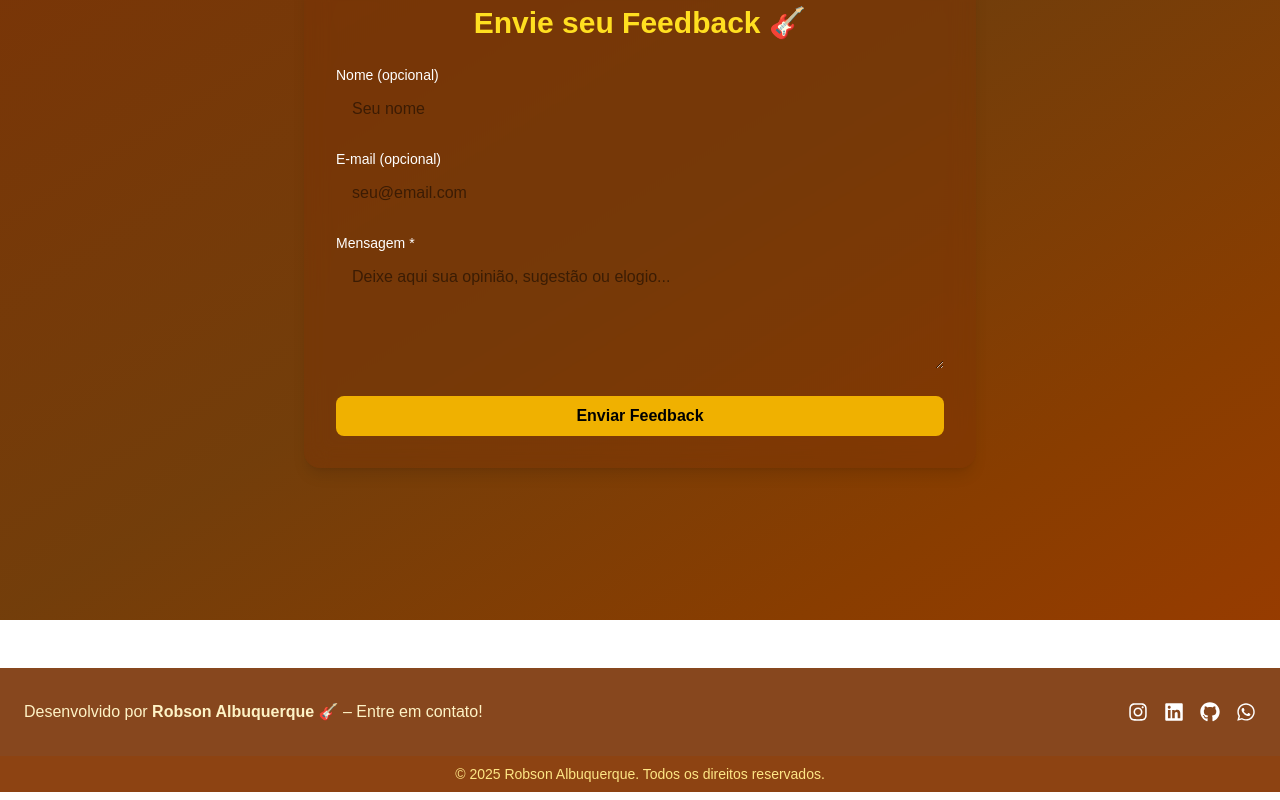
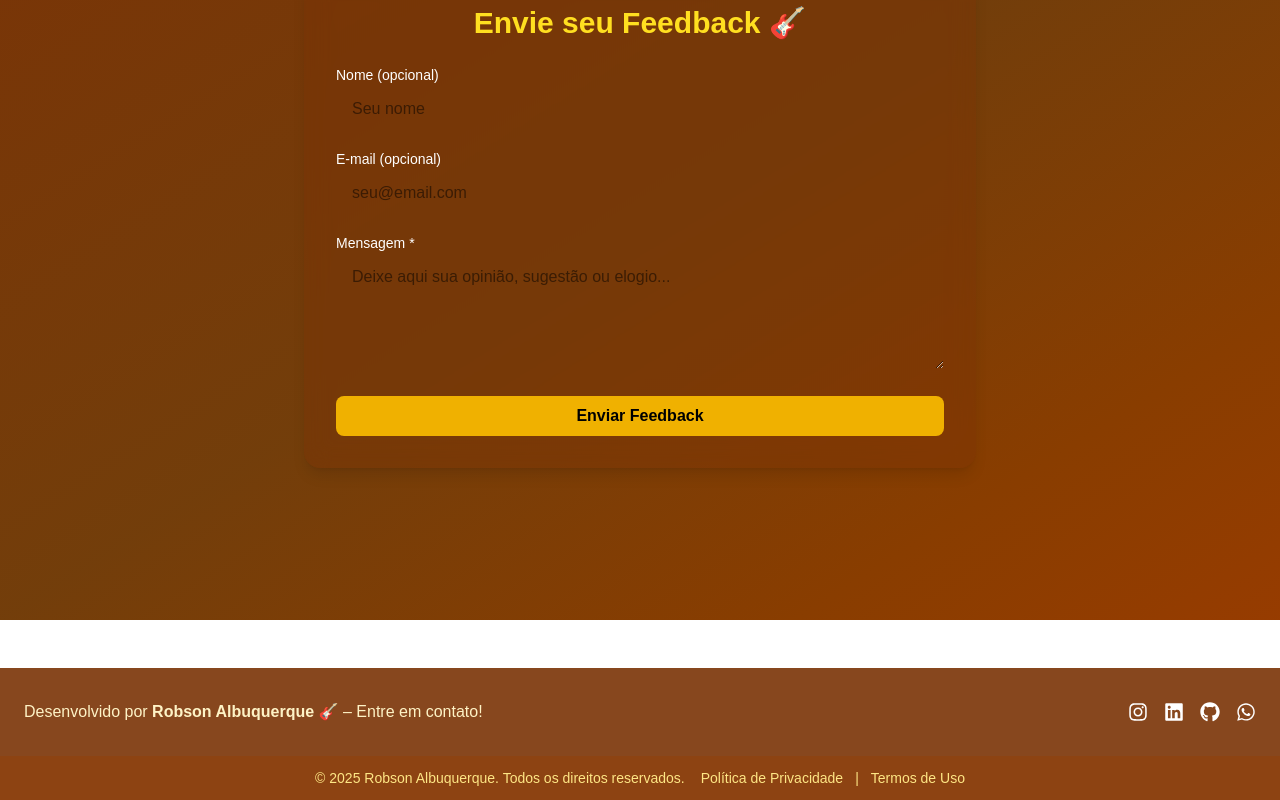
Before and after one commit to robsonalbuquerquedev/learningguitar, a Next.js app: page /feedback in a window 1280 px wide. Shown: the part 260-1060 px from the top of the page. Built offline with nearby package versions, Linux system fonts and the light colour scheme.

Commit message:
update: components Footer.tsx and Header.tsx

```diff
--- a/src/components/Footer.tsx
+++ b/src/components/Footer.tsx
@@ -1,16 +1,19 @@
 "use client";
 
+import Link from "next/link";
 import { FaLinkedin, FaGithub, FaInstagram, FaWhatsapp } from "react-icons/fa";
 
 export default function Footer() {
     return (
         <footer className="w-full bg-amber-900/90 backdrop-blur-md text-white mt-12">
-            <div className="max-w-7xl mx-auto px-6 py-8 flex flex-col sm:flex-row justify-between items-center gap-4">
+            <div className="max-w-7xl mx-auto px-6 py-8 flex flex-col sm:flex-row justify-between items-center gap-6">
 
                 {/* Texto de contato */}
-                <p className="text-sm sm:text-base text-amber-100">
-                    Desenvolvido por <strong>Robson Albuquerque</strong> 🎸 – Entre em contato!
-                </p>
+                <div className="text-center sm:text-left">
+                    <p className="text-sm sm:text-base text-amber-100">
+                        Desenvolvido por <strong>Robson Albuquerque</strong> 🎸 – Entre em contato!
+                    </p>
+                </div>
 
                 {/* Redes e contato */}
                 <div className="flex gap-4">
@@ -56,8 +59,24 @@ export default function Footer() {
                 </div>
             </div>
 
-            <div className="text-center text-xs sm:text-sm text-amber-200 bg-amber-800/40 py-2">
-                &copy; {new Date().getFullYear()} Robson Albuquerque. Todos os direitos reservados.
+            {/* Links de política e termos */}
+            <div className="flex flex-col sm:flex-row justify-center items-center gap-4 text-xs sm:text-sm text-amber-200 bg-amber-800/40 py-3">
+                <p>&copy; {new Date().getFullYear()} Robson Albuquerque. Todos os direitos reservados.</p>
+                <div className="flex gap-3">
+                    <Link
+                        href="/politica-de-privacidade"
+                        className="hover:text-yellow-300 transition-colors duration-200"
+                    >
+                        Política de Privacidade
+                    </Link>
+                    <span>|</span>
+                    <Link
+                        href="/termos-de-uso"
+                        className="hover:text-yellow-300 transition-colors duration-200"
+                    >
+                        Termos de Uso
+                    </Link>
+                </div>
             </div>
         </footer>
     );
--- a/src/components/Header.tsx
+++ b/src/components/Header.tsx
@@ -11,19 +11,23 @@ export default function Header() {
     const pathname = usePathname();
     const [menuOpen, setMenuOpen] = useState(false);
 
-    // Rotas do menu (sem "Projetos")
+    // ✅ Agora incluindo a rota de Feedback
     const links = [
         { name: "Home", href: "/" },
         { name: "Escalas", href: "/escalas" },
         { name: "Memorizar Braço", href: "/memorizar-braco-do-violao" },
         { name: "Sobre", href: "/sobre" },
+        { name: "Feedback", href: "/feedback" },
     ];
 
     return (
         <header className="fixed top-0 left-0 w-full bg-amber-900/90 backdrop-blur-md shadow-lg z-50">
             <div className="max-w-7xl mx-auto flex justify-between items-center p-4 sm:p-6">
                 {/* Logo / título */}
-                <Link href="/" className="text-2xl font-bold text-yellow-300 flex items-center gap-2">
+                <Link
+                    href="/"
+                    className="text-2xl font-bold text-yellow-300 flex items-center gap-2"
+                >
                     <Image
                         src="/robson.png"
                         alt="Robson Albuquerque"
@@ -37,7 +41,11 @@ export default function Header() {
                 {/* Menu desktop */}
                 <nav className="hidden sm:flex space-x-6">
                     {links.map((link) => (
-                        <Link key={link.href} href={link.href} className="relative text-white font-semibold transition-colors duration-200 hover:text-yellow-300">
+                        <Link
+                            key={link.href}
+                            href={link.href}
+                            className="relative text-white font-semibold transition-colors duration-200 hover:text-yellow-300"
+                        >
                             {link.name}
                             {pathname === link.href && (
                                 <motion.span
@@ -49,7 +57,7 @@ export default function Header() {
                     ))}
                 </nav>
 
-                {/* Menu mobile */}
+                {/* Botão do menu mobile */}
                 <div className="sm:hidden">
                     <button
                         onClick={() => setMenuOpen(!menuOpen)}
@@ -68,7 +76,9 @@ export default function Header() {
                             key={link.href}
                             href={link.href}
                             onClick={() => setMenuOpen(false)}
-                            className={`block py-2 text-white font-semibold transition-colors duration-200 hover:text-yellow-300 ${pathname === link.href ? "underline text-yellow-200" : ""
+                            className={`block py-2 text-white font-semibold transition-colors duration-200 hover:text-yellow-300 ${pathname === link.href
+                                    ? "underline text-yellow-200"
+                                    : ""
                                 }`}
                         >
                             {link.name}
```
